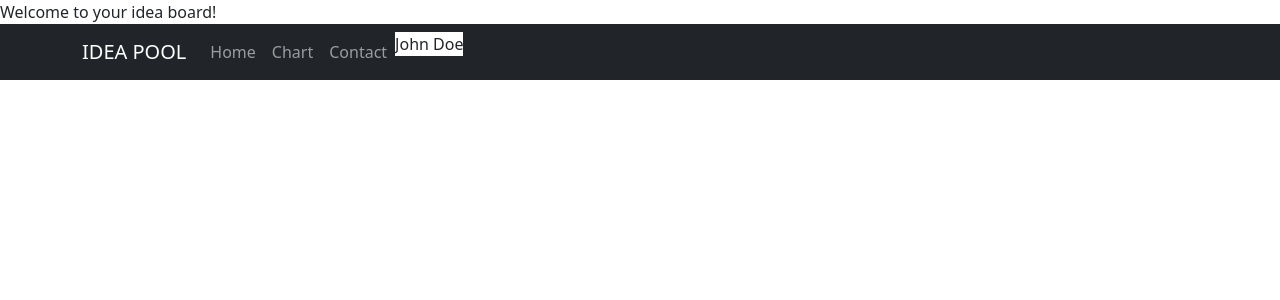
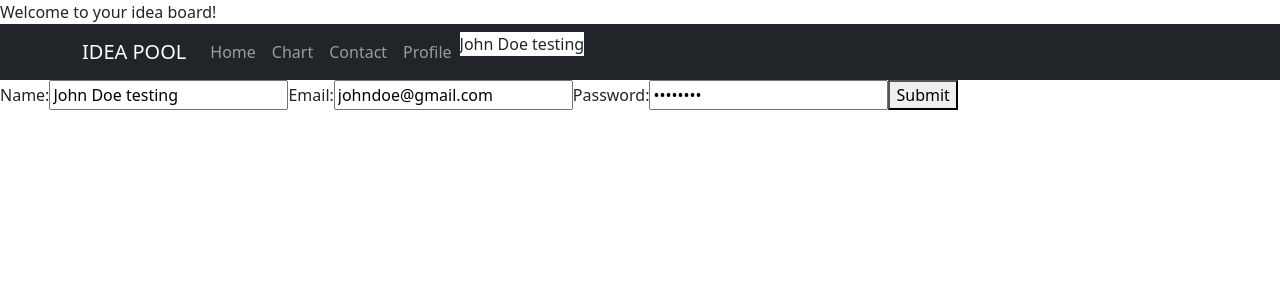
Before and after one commit to Kailin168/ideapool, a React (Create React App) app in the folder ideapool-app/: page /profile in a window 1280 px wide. Shown: the top 300 px of the page. Built offline with nearby package versions, Linux system fonts and the light colour scheme; data requests are answered from the project's data file.

Commit message:
Profile page with useContext
change user profile information and allow user to see the change on the nav bar

```diff
--- a/ideapool-app/db.json
+++ b/ideapool-app/db.json
@@ -121,7 +121,7 @@
   "users": [
     {
       "id": 1,
-      "name": "John Doe",
+      "name": "John Doe testing",
       "email": "johndoe@gmail.com",
       "password": "password",
       "timestamps": "2019-01-01 00:00:00"
--- a/ideapool-app/src/App.js
+++ b/ideapool-app/src/App.js
@@ -1,8 +1,8 @@
 import React, { useEffect, useState } from "react";
 import IdeaContainer from "./components/IdeaContainer";
 import Chart from "./components/Chart";
-import ContactPage from "./ContactPage";
-import ProfileSetting from "./ProfileSetting";
+import ContactPage from "./components/ContactPage";
+import ProfileSetting from "./components/ProfileSetting";
 import { Routes, Route } from "react-router-dom";
 import TopNavBar from "./components/TopNavBar";
 import MyContext from "./context/MyContext";
@@ -52,13 +52,13 @@ function App() {
       <TopNavBar />
       <Routes>
         <Route path="/" element={<IdeaContainer />} />
-        <Route path="/ContactPage" element={<ContactPage />} />
+        <Route path="/contact" element={<ContactPage />} />
         <Route path="/chart" element={<Chart />} />
-        <Route path="/profilesetting" element={<ProfileSetting />} />
+        <Route path="/profile" element={<ProfileSetting />} />
       </Routes>
 
       {/* <Chart /> { /* this is the component, must have return and export default */}
-      {/* {test}  this is just a variable, and doesnt need a return, this is using the value directly */}
+      {/* {test}  this is just a variable, and doesn't need a return, this is using the value directly */}
       {/* <Test2 test={"a"} />   this is the exact same thing as below, except this is written as HTML component*/}
       {/* {Test2({test: "a"})} This is written as a function, taking in test: a as a object prop */}
     </MyContext.Provider>
--- a/ideapool-app/src/ProfileSetting.js
+++ /dev/null
@@ -1,12 +0,0 @@
-import React from "react";
-
-
-function ProfileSetting() {
-  return (
-    <div>
-      <h1> ProfileSetting</h1>
-    </div>
-  );
-}
-
-export default ProfileSetting;
--- /dev/null
+++ b/ideapool-app/src/components/ProfileSetting.js
@@ -0,0 +1,72 @@
+import React, { useState, useContext, useEffect } from 'react';
+import MyContext from '../context/MyContext';
+
+function ProfileSetting() {
+
+  const contextData = useContext(MyContext);
+
+  const [username, setUsername] = useState('');
+  const [email, setEmail] = useState('');
+  const [password, setPassword] = useState('');
+
+
+  function handleUserChange(event) {
+    setUsername( event.target.value );
+  }
+
+  function handleEmailChange(event) {
+    setUsername( event.target.value );
+  }
+
+  function handlePasswordChange(event) {
+    setUsername( event.target.value );
+  }
+
+  useEffect(() => {
+    setUsername(contextData.user.name || '');
+    setEmail(contextData.user.email || '');
+    setPassword(contextData.user.password || '');
+  }, [contextData.user]);
+
+  function handleSubmit(event) {
+    event.preventDefault();
+    fetch('http://localhost:4000/users/1', {
+      method: 'PATCH',
+      headers: {
+        'Content-Type': 'application/json',
+      },
+      body: JSON.stringify({ name: username, email: email, password: password }),
+    })
+      .then(response => response.json())
+      .then(data => {
+        console.log('Success:', data);
+        contextData.setUser(data);
+      }
+      )
+      .catch((error) => {
+        console.error('Error:', error);
+      });
+  }
+
+  return (
+    <form onSubmit={handleSubmit}>
+      <label>
+        Name:
+        <input type="text" name="name" value={username} onChange={handleUserChange} />
+
+      </label>
+      <label>
+        Email:
+        <input type="email" name="email" value={email} onChange={handleEmailChange} />
+      </label>
+      <label>
+        Password:
+        <input type="password" name="Password" value={password} onChange={handlePasswordChange} />
+      </label>
+      <button type="submit">Submit</button>
+    </form>
+  );
+}
+
+
+export default ProfileSetting;
--- a/ideapool-app/src/components/TopNavBar.js
+++ b/ideapool-app/src/components/TopNavBar.js
@@ -16,8 +16,9 @@ function TopNavBar() {
           <Navbar.Brand href="#home">IDEA POOL</Navbar.Brand>
           <Nav className="me-auto">
             <Nav.Link href="/">Home</Nav.Link>
-            <Nav.Link href="Chart">Chart</Nav.Link>
-            <Nav.Link href="ContactPage">Contact</Nav.Link>
+            <Nav.Link href="/chart">Chart</Nav.Link>
+            <Nav.Link href="/contact">Contact</Nav.Link>
+            <Nav.Link href="/profile">Profile</Nav.Link>
             <p style={{background: "white" }}>{contextData.user.name}</p>
           </Nav>
         </Container>
--- a/ideapool-app/src/context/MyContext.js
+++ b/ideapool-app/src/context/MyContext.js
@@ -2,6 +2,7 @@ import React from 'react';
 
 const MyContext = React.createContext({
   setUser: () => {},
+  user: {},
 });
 
 export default MyContext;
```
Also changed, not shown: ideapool-app/src/components/ContactPage.js (renamed from ideapool-app/src/ContactPage.js).
